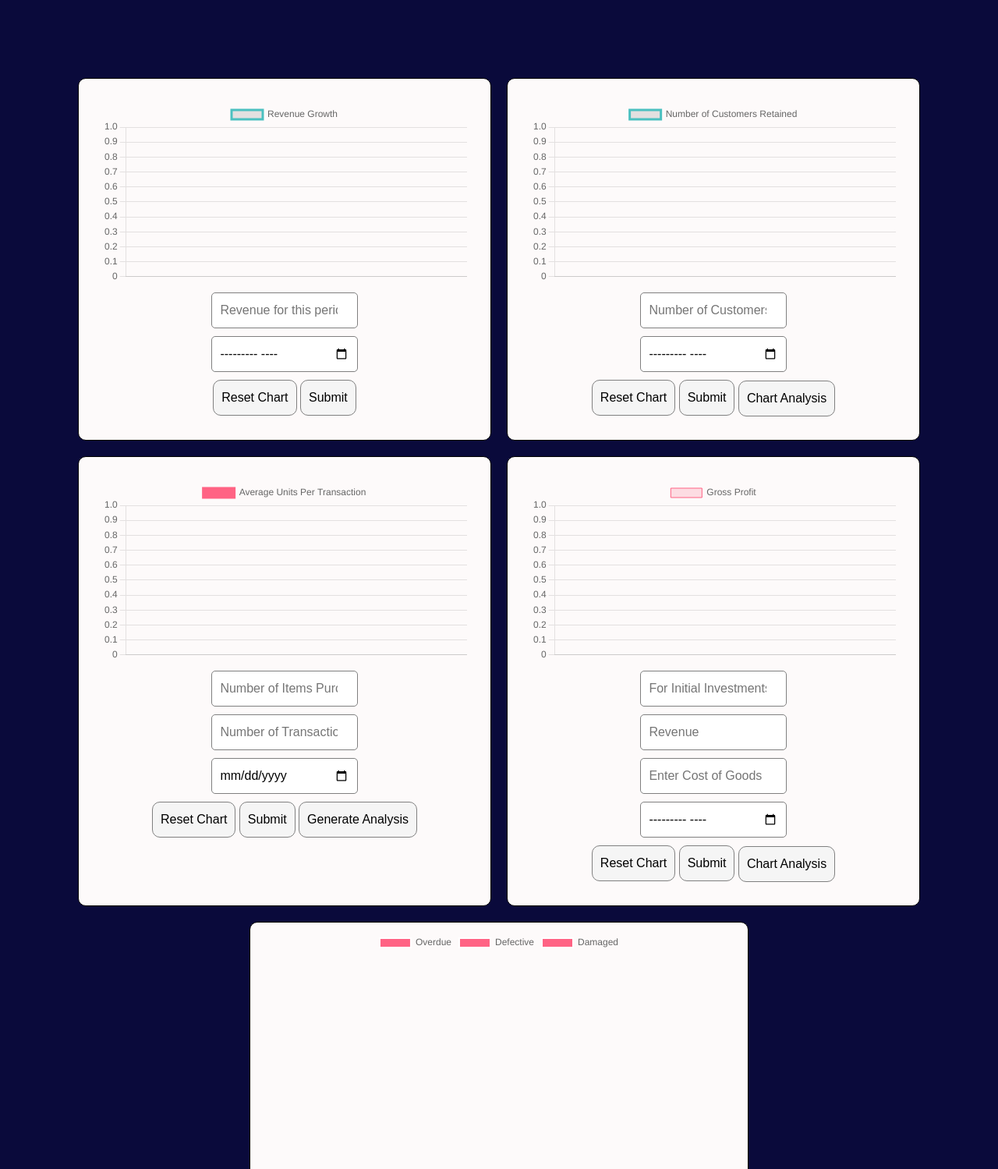
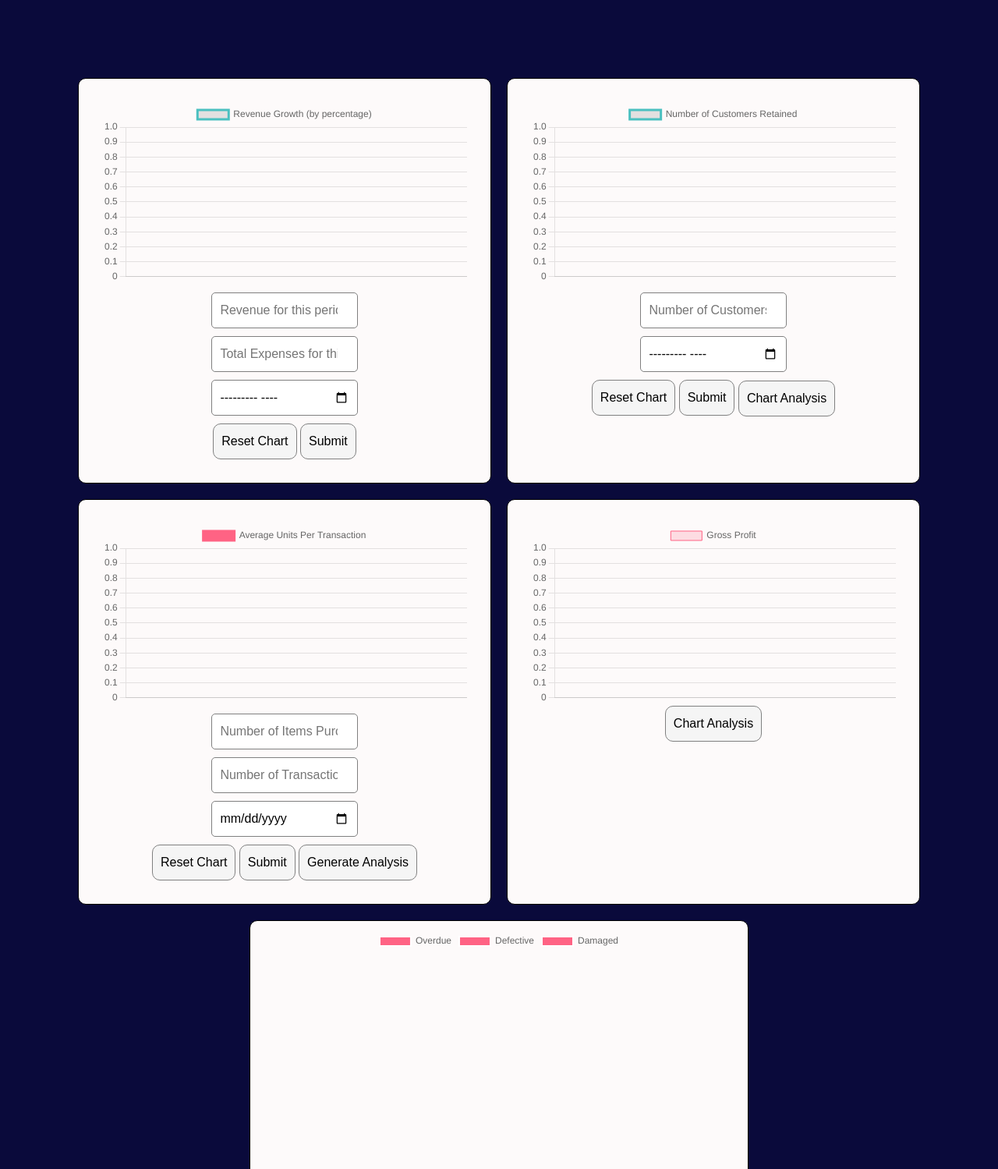
Before and after one commit to carloschiongbian/kpi-dashboard, a plain HTML site: page index.html in a window 1280 px wide. Shown: the top 1499 px of the page at 78% size. Drawn offline with nearby package versions, Linux system fonts and the light colour scheme.

Commit message:
:zap: the gross profit updates with the revenue chart since it requires data for revenue earned and expenses incurred per month

```diff
--- a/index.html
+++ b/index.html
@@ -20,6 +20,7 @@
             <canvas id="revenueChart"></canvas>
             <div class="input-data">
                 <input type = "number" id = "revenueInput" placeholder = "Revenue for this period" min="0">
+                <input type = "number" id = "expensesInput" placeholder = "Total Expenses for this period" min="0">
                 <input type = "month" id = "rev-date-input" placeholder = "Enter Period">
                 <button onclick = "resetRev()">Reset Chart</button>
                 <button onclick = "submitRev()">Submit</button>
@@ -91,12 +92,6 @@
         <div class="gross-profit-chart">
             <canvas id="grossProfit"></canvas>
             <div class="input-data">
-                <input type = "number" id = "investment" placeholder = "For Initial Investments" min="0">
-                <input type = "number" id = "revenue" placeholder = "Revenue" min="0">
-                <input type = "number" id = "cost-of-goods" placeholder = "Enter Cost of Goods" min="0">
-                <input type = "month" id = "month-period" placeholder = "Enter Date">
-                <button onclick = "resetGross()">Reset Chart</button>
-                <button onclick = "submitGross()">Submit</button>
                 <button type="button" name="grossprofit-modal-btn" class="btn btn-primary" data-toggle="modal" data-target="#exampleModal">
                     Chart Analysis
                 </button>
--- a/public/js/grossProfit.js
+++ b/public/js/grossProfit.js
@@ -1,9 +1,10 @@
+let gross_profit_data = (JSON.parse(localStorage.getItem('grossProfit')) == null) ? [] : JSON.parse(localStorage.getItem('grossProfit'));
 /*const labeling = Utils.months({count: 12});*/
 let datainfo = {
-  labels:[],
+  labels:gross_profit_data.labels,
   datasets: [{
     label: 'Gross Profit',
-    data: [],
+    data: gross_profit_data.gross_profit,
     backgroundColor: [
       'rgba(255, 99, 132, 0.2)',
       'rgba(255, 159, 64, 0.2)',
@@ -40,62 +41,39 @@ var grossChart = new Chart(
     document.getElementById("grossProfit"),
     grossProfit_config
 );
-function submitGross(){
-    var monthly_revenue = document.getElementById("revenue").value;
-    var COGS = document.getElementById("cost-of-goods").value;
-    var month_period = document.getElementById("month-period").value;
-    var investment = document.getElementById("investment").value;
 
-    if(monthly_revenue != "" && COGS != ""){
+//this function will update the GROSS PROFIT chart, and is triggered when submitting REVENUE
+function updateGrossProfitChart(gross_profit, gross_profit_period) {
 
-        document.getElementById("month-period-input").min = month_period;
+  grossProfit_config.data.datasets[0].data.push(gross_profit);
+  grossProfit_config.data.labels.push(gross_profit_period);
 
-        date = new Date(month_period);
-        let formattedDate = months[date.getMonth()] + "-" + date.getFullYear();
+  let gross_profit_data = {
+    gross_profit: grossProfit_config.data.datasets[0].data,
+    labels: grossProfit_config.data.labels
+  };
 
-        let gross_profit = monthly_revenue - COGS;
+  localStorage.setItem("grossProfit", JSON.stringify(gross_profit_data));
 
-        grossProfit_config.data.datasets[0].data.push(gross_profit);
-        grossProfit_config.data.labels.push(formattedDate);
-        grossChart.update();
-        document.getElementById("revenue").value = "";
-        document.getElementById("cost-of-goods").value = "";
-        document.getElementById("month-period").value = "";
-
-    } else if(investment != "" && month_period != ""){
-      document.getElementById("month-period-input").min = month_period;
-      date = new Date(month_period);
-      let formattedDate = months[date.getMonth()] + "-" + date.getFullYear();
-
-      grossProfit_config.data.datasets[0].data.push(investment);
-      grossProfit_config.data.labels.push(formattedDate);
-      grossChart.update();
-      document.getElementById("investment").value = "";
-      document.getElementById("month-period").value = "";
-
-    } else{
-      alert("Please Input Revenue Data");
-
-    }
-
-    calculateIRR();
+  grossChart.update();
 }
 
-function calculateIRR(){
+// DO NOT touch this function
+// function calculateIRR(){
 
-  let present_worth = 0;
-  let capital_investment = datainfo.datasets[0].data[0];
+//   let present_worth = 0;
+//   let capital_investment = datainfo.datasets[0].data[0];
 
-  for(var x = 1; x < datainfo.datasets[0].data.length; x++){
-    present_worth = present_worth + parseInt(monthly_cash_flow);
-  }
+//   for(var x = 1; x < datainfo.datasets[0].data.length; x++){
+//     present_worth = present_worth + parseInt(monthly_cash_flow);
+//   }
 
-  datainfo.datasets[0].data.forEach(monthly_cash_flow => {
-    present_worth = present_worth + parseInt(monthly_cash_flow);
-  });
+//   datainfo.datasets[0].data.forEach(monthly_cash_flow => {
+//     present_worth = present_worth + parseInt(monthly_cash_flow);
+//   });
 
-  console.log(present_worth);
-}
+//   console.log(present_worth);
+// }
 
 function resetGross() {
   grossProfit_config.data.labels = [];
--- a/public/js/numberOfCustomers.js
+++ b/public/js/numberOfCustomers.js
@@ -50,19 +50,8 @@ function numberOfCustomersRetained(){
         };
 
         localStorage.setItem("numberOfCustomers", JSON.stringify(new_data));
-        // data.datasets[0].data.forEach(data => {
-        //     new_data.customers.push(data);
-        // });
-
-        // data.labels.forEach(data => {
-        //     new_data.labels.push(data);
-        // });
 
         createAnalysis(number_of_customers, formattedDate);
-
-        // no_of_customers_chart.config.data.datasets[0].data = new_data.customers;
-        // no_of_customers_chart.config.data.labels = new_data.labels;
-
 
         document.getElementById("no-of-customers-input").value = "";
         document.getElementById("month-input").value = "";
@@ -78,6 +67,7 @@ function resetChart(){
     };
     document.getElementById("month-input").min = "";
     document.getElementById("modal-body").innerText = "";
+    localStorage.removeItem('numberOfCustomers');
     no_of_customers_chart.config.data.datasets[0].data = reset_data.reset_cust;
     no_of_customers_chart.config.data.labels = reset_data.reset_labels;
     analysis_data = [];
--- a/public/js/revenueGrowth.js
+++ b/public/js/revenueGrowth.js
@@ -1,18 +1,17 @@
 let revObj = JSON.parse(localStorage.getItem('revenueGrowth')) == null ? [] : JSON.parse(localStorage.getItem('revenueGrowth'));
 let i = 0;
-let globalObj = {
+var globalObj = {
   labels: [],
   data: [],
   revenue: [],
-  newLabels: []
+  newLabels: [],
+  gross_profit: []
 }
-
-
 
 const revdata = {
     labels: revObj.newLabels == null? []: revObj.newLabels ,
     datasets: [{
-      label: 'Revenue Growth',
+      label: 'Revenue Growth (by percentage)',
       data: revObj.data == null? []: revObj.data,
       borderColor: 'rgb(75, 192, 192)',
     }]
@@ -48,6 +47,7 @@ function createPeriod(i) {
 
 function submitRev(){
   let revI = document.getElementById("revenueInput").value;
+  let expenses = document.getElementById("expensesInput").value;
   let revD = document.getElementById("rev-date-input").value;
   let percentChange;
   let newLabels;
@@ -57,6 +57,12 @@ function submitRev(){
       globalObj.labels.push(revD);
       globalObj.revenue.push(revI);
 
+      let grossProfit = parseInt(revI) - parseInt(expenses);
+
+      // ----------------------------------------------------------------------------------------------------------------
+      //we call the updating function for GROSS PROFIT here so that we can get the total expense for a specific period
+      updateGrossProfitChart(grossProfit, revD);
+      // ----------------------------------------------------------------------------------------------------------------
 
       if (globalObj.revenue.length >= 2 ) {
         percentChange = calculateAveragePercentageChange(i);
@@ -77,6 +83,7 @@ function submitRev(){
 
 
         document.getElementById("revenueInput").value = "";
+        document.getElementById("expensesInput").value = "";
         document.getElementById("rev-date-input").value = "";
     }
     else(alert("Please Input Revenue Data"))
@@ -89,6 +96,7 @@ function resetRev() {
     reveChart.update();
      i = 0;
     document.getElementById("revenueInput").value = "";
+    document.getElementById("expensesInput").value = "";
     document.getElementById("rev-date-input").value = "";
 
 }
```
